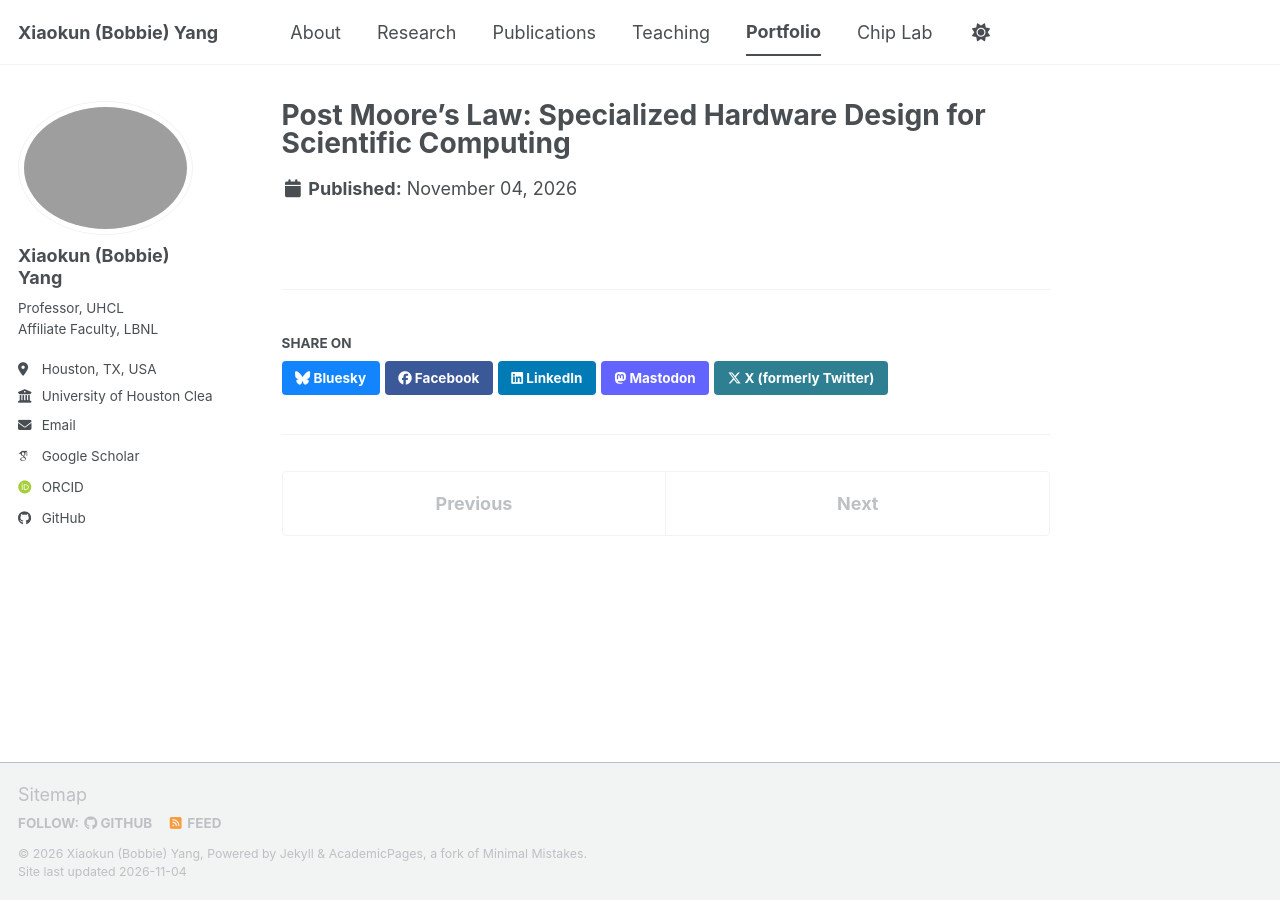
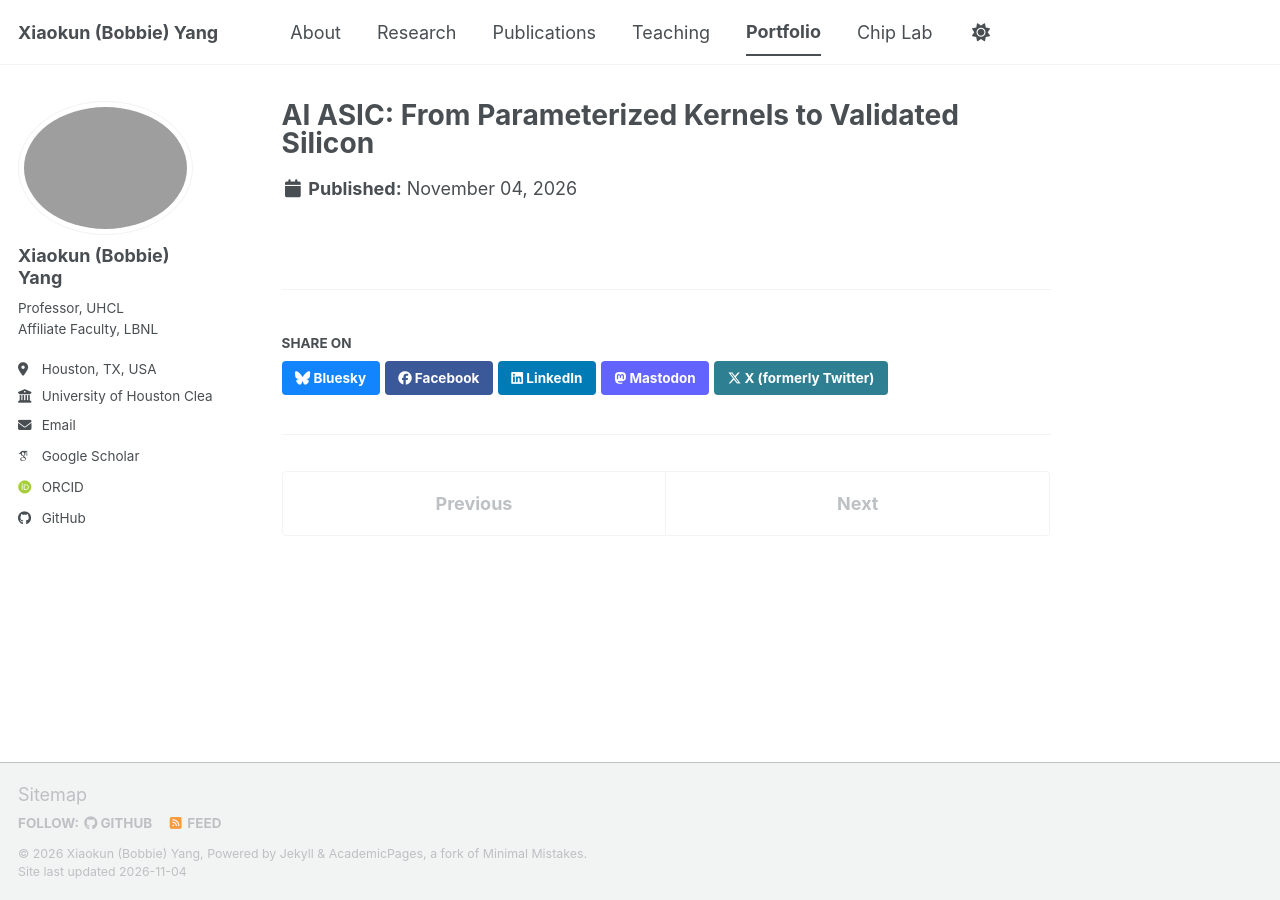
Before and after one commit to bobbieyang/bobbieyang.github.io, a Jekyll site: the page built from _portfolio/portfolio-3.md, in a window 1280 px wide. Built offline with Jekyll 4.4.1, drawn with Linux system fonts in a browser that asks for light colours; some web fonts are replaced; a script bundle is joined from its source files by our own code; library files that are not in the unit come from our copies; some of the changed lines change nothing that is shown.

Commit message:
Update portfolio-3.md

```diff
--- a/_portfolio/portfolio-3.md
+++ b/_portfolio/portfolio-3.md
@@ -1,5 +1,5 @@
 ---
-title: "Post Moore's Law: Specialized Hardware Design for Scientific Computing"
-excerpt: "As Moore’s Law continues to plateau, traditional performance scaling based on transistor density has become insufficient for many scientific computing workloads, which are increasingly constrained by data movement, memory bandwidth, and latency rather than raw arithmetic throughput. In response, the computing ecosystem has shifted toward specialized hardware acceleration, where domain-specific architectures are co-designed with algorithms to overcome the memory wall and latency wall that limit conventional CPU- and GPU-based systems. This approach has demonstrated significant benefits across scientific computing domains, including linear algebra, signal processing, and simulation-driven workloads, by exploiting fine-grained parallelism, customized dataflows, and application-aware memory hierarchies. In the post–Moore’s Law era, specialized hardware acceleration is therefore a fundamental enabler for sustained performance and energy efficiency, allowing scientific applications to scale beyond the limits of general-purpose architectures through tight algorithm–hardware co-design.<br/><img src='/files/projects/ai asic.png'>"
+title: "AI ASIC: From Parameterized Kernels to Validated Silicon"
+excerpt: "As Moore’s Law slows, specialized hardware design, exemplified by Google’s TPU, Meta MTIA, Tesla Dojo, Broadcom Tomahawk, Marvell Teralynx, Apple NPU, and Qualcomm Dragonwing (edge AI INT8 TOPS), has become increasingly important for sustaining performance improvements through workload-specific hardware acceleration.<br/><img src='/files/projects/ai asic.png'>"
 collection: portfolio
 ---
```
